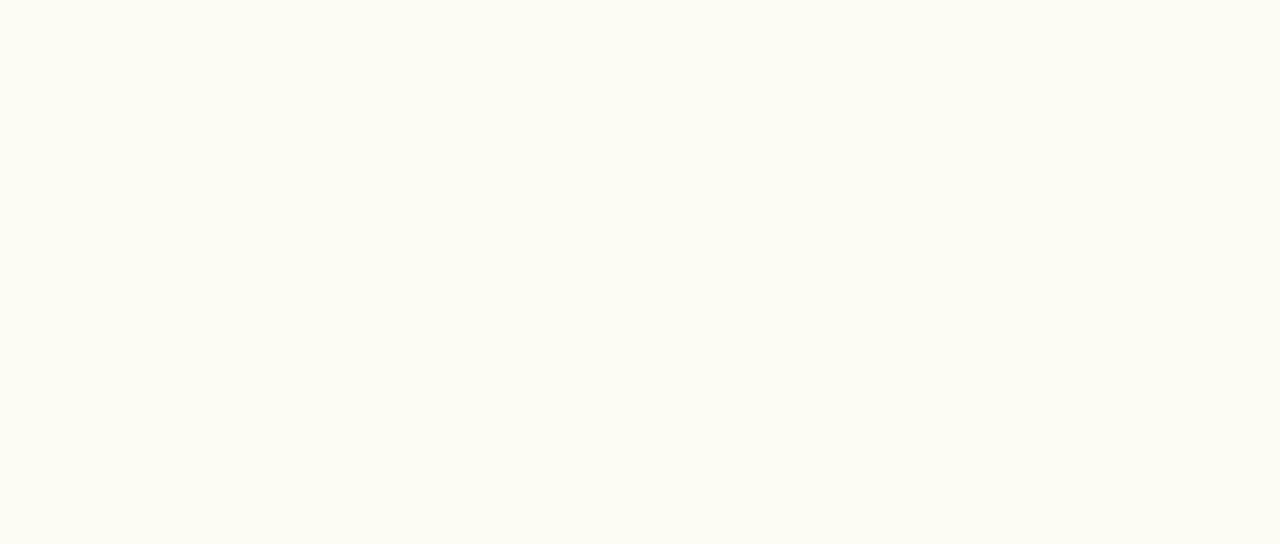
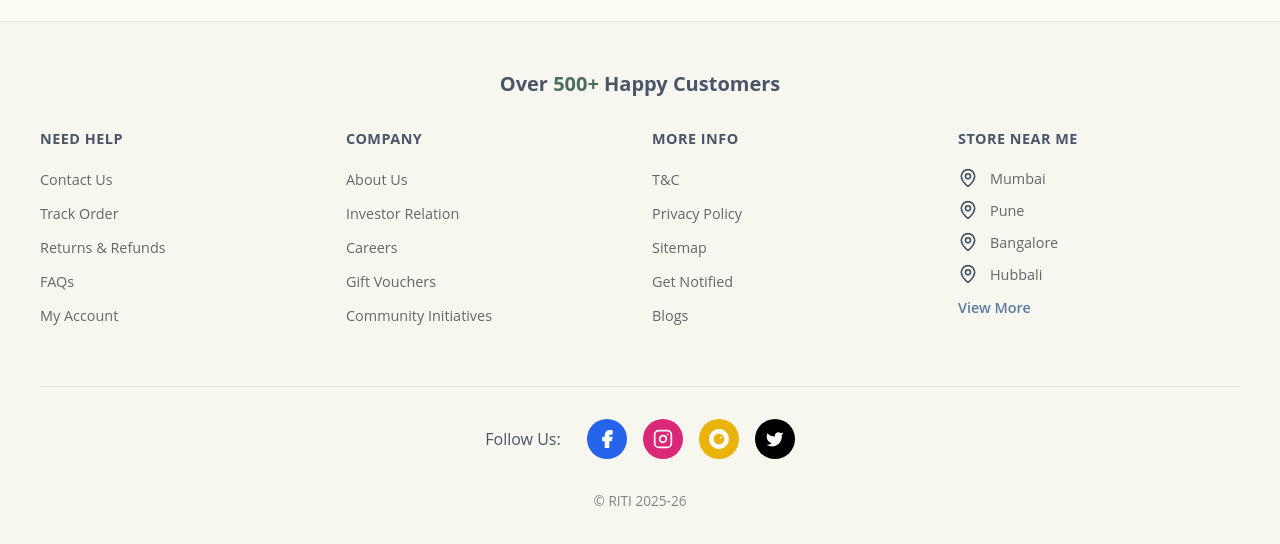
Before and after one commit to MudiyamGanesh/Meraki, a React (Vite) app in the folder frontend/: page /product/1 in a window 1280 px wide. Shown: the part 1965-2509 px from the top of the page. Before the commit the page ends 1986 px from the top, so only its background shows below. Built offline with nearby package versions, Linux system fonts and the light colour scheme.

Commit message:
Add Footer

```diff
--- a/frontend/src/App.jsx
+++ b/frontend/src/App.jsx
@@ -1,6 +1,7 @@
 import Navbar from './components/Navbar'
 import HeroCarousel  from './components/HeroCarousel';
 import HomePage from './HomePage.jsx'
+import Footer from './components/Footer.jsx';
 
 function App() {
 
@@ -10,6 +11,9 @@ function App() {
       <Navbar/>
       <HeroCarousel/>
       <HomePage/>
+
+      {/* Footer Component */}
+      <Footer/>
     </div>
   )
 }
--- /dev/null
+++ b/frontend/src/components/Footer.jsx
@@ -0,0 +1,127 @@
+import React, { useState } from 'react';
+import {
+  Facebook,
+  Instagram,
+  Twitter,
+  ChevronDown,
+  MapPin,
+  Mail,
+  Phone
+} from 'lucide-react';
+import '../css/Footer.css';
+
+const Footer = () => {
+  // State to toggle the footer expansion
+  const [isExpanded, setIsExpanded] = useState(false);
+
+  const toggleFooter = () => {
+    setIsExpanded(!isExpanded);
+  };
+
+  return (
+    <footer className="footer">
+      <div className="footer-container">
+
+        {/* Top Header */}
+        <div className="footer-header">
+          <p>Over <span className="highlight-text">500+</span> Happy Customers</p>
+        </div>
+
+        {/* The Trigger Button (Visible on Mobile, Hidden on Desktop) */}
+        <div className="know-more-section" onClick={toggleFooter}>
+          <span className="font-medium">Know more about RITI</span>
+          {/* Replaced SVG with Lucide ChevronDown */}
+          <ChevronDown
+            className={`chevron-icon ${isExpanded ? 'rotate-180' : ''}`}
+            size={20}
+          />
+        </div>
+
+        {/* Collapsible Content Wrapper */}
+        <div className={`footer-collapsible ${isExpanded ? 'open' : ''}`}>
+
+          {/* Main Links Grid */}
+          <div className="footer-links-grid">
+            {/* Need Help */}
+            <div className="footer-column">
+              <h4>NEED HELP</h4>
+              <ul>
+                <li><a href="#">Contact Us</a></li>
+                <li><a href="#">Track Order</a></li>
+                <li><a href="#">Returns & Refunds</a></li>
+                <li><a href="#">FAQs</a></li>
+                <li><a href="#">My Account</a></li>
+              </ul>
+            </div>
+
+            {/* Company */}
+            <div className="footer-column">
+              <h4>COMPANY</h4>
+              <ul>
+                <li><a href="#">About Us</a></li>
+                <li><a href="#">Investor Relation</a></li>
+                <li><a href="#">Careers</a></li>
+                <li><a href="#">Gift Vouchers</a></li>
+                <li><a href="#">Community Initiatives</a></li>
+              </ul>
+            </div>
+
+            {/* More Info */}
+            <div className="footer-column">
+              <h4>MORE INFO</h4>
+              <ul>
+                <li><a href="#">T&C</a></li>
+                <li><a href="#">Privacy Policy</a></li>
+                <li><a href="#">Sitemap</a></li>
+                <li><a href="#">Get Notified</a></li>
+                <li><a href="#">Blogs</a></li>
+              </ul>
+            </div>
+
+            {/* Store Near Me */}
+            <div className="footer-column">
+              <h4>STORE NEAR ME</h4>
+              <ul>
+                <li className="feature-row"><MapPin size={16} className="feature-icon"/> <a href="#">Mumbai</a></li>
+                <li className="feature-row"><MapPin size={16} className="feature-icon"/> <a href="#">Pune</a></li>
+                <li className="feature-row"><MapPin size={16} className="feature-icon"/> <a href="#">Bangalore</a></li>
+                <li className="feature-row"><MapPin size={16} className="feature-icon"/> <a href="#">Hubbali</a></li>
+                <li><a href="#" className="view-more">View More</a></li>
+              </ul>
+            </div>
+          </div>
+
+          {/* Social Icons */}
+          <div className="social-section">
+            <span style={{ marginRight: '10px' }}>Follow Us:</span>
+
+            <a href="#" className="social-icon-wrapper bg-fb">
+              <Facebook size={20} strokeWidth={1.5} fill="currentColor" />
+            </a>
+
+            <a href="#" className="social-icon-wrapper bg-insta">
+              <Instagram size={20} strokeWidth={2} />
+            </a>
+
+            {/* Snapchat (Custom SVG preserved as no Lucide equivalent exists) */}
+            <a href="#" className="social-icon-wrapper bg-snap">
+              <svg className="social-svg" viewBox="0 0 24 24">
+                <path d="M12 0C5.373 0 0 5.373 0 12s5.373 12 12 12 12-5.373 12-12S18.627 0 12 0zm0 18.385c-3.535 0-6.385-2.85-6.385-6.385 0-3.535 2.85-6.385 6.385-6.385 3.535 0 6.385 2.85 6.385 6.385 0 3.535-2.85 6.385-6.385 6.385zm3.744-8.176a1.247 1.247 0 11-2.494 0 1.247 1.247 0 012.494 0z"/>
+              </svg>
+            </a>
+
+            <a href="#" className="social-icon-wrapper bg-twitter">
+              <Twitter size={20} strokeWidth={0} fill="currentColor" />
+            </a>
+          </div>
+
+          {/* Copyright Section */}
+          <div className="copyright">© RITI 2025-26</div>
+
+        </div> {/* End of Collapsible */}
+      </div>
+    </footer>
+  );
+};
+
+export default Footer;
--- /dev/null
+++ b/frontend/src/css/Footer.css
@@ -0,0 +1,211 @@
+/* Footer.css */
+
+/* --- FOOTER CONTAINER --- */
+.footer {
+  /* Use secondary background to distinguish from main body content */
+  background-color: var(--bg-secondary);
+  color: var(--text-main);
+  padding: 3rem 1.5rem;
+  font-family: var(--font-main);
+  border-top: 1px solid var(--border-color);
+
+  /* Smooth transition for theme switching */
+  transition: background-color 0.3s ease, color 0.3s ease, border-color 0.3s ease;
+}
+
+.footer-container {
+  max-width: 1200px;
+  margin: 0 auto;
+}
+
+.footer-header {
+  text-align: center;
+  margin-bottom: 2rem;
+  font-size: 1.25rem;
+  font-weight: 700;
+  color: var(--text-main);
+}
+
+.highlight-text {
+  /* Highlighting text with the 'active' accent color (Forest Green) */
+  color: var(--accent-active);
+}
+
+/* --- THE TRIGGER BUTTON (Mobile Only) --- */
+.know-more-section {
+  display: flex;
+  justify-content: space-between;
+  align-items: center;
+  border-bottom: 1px solid var(--border-color);
+  padding-bottom: 1rem;
+  margin-bottom: 1rem;
+  cursor: pointer;
+  user-select: none;
+  background-color: transparent; /* Transparent so it takes the footer bg */
+  color: var(--text-main);
+}
+
+/* Arrow Animation */
+.chevron-icon {
+  width: 20px;
+  height: 20px;
+  transition: transform 0.4s ease;
+  color: var(--text-secondary);
+}
+
+.rotate-180 {
+  transform: rotate(180deg);
+}
+
+/* --- COLLAPSIBLE CONTAINER --- */
+/* MOBILE DEFAULT: Hidden (Height 0) */
+.footer-collapsible {
+  max-height: 0;
+  overflow: hidden;
+  transition: max-height 0.5s ease-in-out, opacity 0.5s ease-in-out;
+  opacity: 0;
+}
+
+/* MOBILE OPEN: Expanded */
+.footer-collapsible.open {
+  max-height: 2000px;
+  opacity: 1;
+}
+
+/* --- DESKTOP OVERRIDES --- */
+@media (min-width: 1024px) {
+  /* Hide the "Know More" button on Desktop */
+  .know-more-section {
+    display: none;
+  }
+
+  /* Always show footer content on Desktop */
+  .footer-collapsible {
+    max-height: none !important;
+    overflow: visible !important;
+    opacity: 1 !important;
+  }
+}
+
+/* --- GRID SYSTEM --- */
+.footer-links-grid {
+  display: grid;
+  grid-template-columns: 1fr 1fr; /* Mobile: 2 columns */
+  gap: 2.5rem 1.5rem;
+  text-align: left;
+  margin-top: 1rem;
+}
+
+@media (min-width: 1024px) {
+  .footer-links-grid {
+    grid-template-columns: repeat(4, 1fr); /* Desktop: 4 columns */
+  }
+}
+
+/* Link Columns */
+.footer-column h4 {
+  color: var(--text-main);
+  font-weight: 700;
+  margin-bottom: 1.25rem;
+  font-size: 0.9rem;
+  text-transform: uppercase;
+  letter-spacing: 0.5px;
+}
+
+.footer-column ul {
+  list-style: none;
+  padding: 0;
+  margin: 0;
+}
+
+.footer-column ul li {
+  margin-bottom: 0.75rem;
+}
+
+.footer-column a {
+  text-decoration: none;
+  color: var(--text-secondary);
+  font-size: 0.9rem;
+  transition: color 0.2s ease;
+}
+
+.footer-column a:hover {
+  /* Hover effect uses the Steel Blue accent */
+  color: var(--accent-hover);
+}
+
+/* Specific "View More" link style */
+.view-more {
+  color: var(--accent-hover) !important;
+  font-weight: 600;
+}
+
+/* Feature Rows (Icons with text) */
+.feature-row {
+  display: flex;
+  align-items: center;
+  justify-content: flex-start;
+  margin-bottom: 0.75rem;
+  font-size: 0.9rem;
+  color: var(--text-secondary);
+}
+
+.feature-icon {
+  width: 20px;
+  height: 20px;
+  margin-right: 0.75rem;
+  color: var(--text-main);
+  flex-shrink: 0;
+}
+
+/* --- SOCIAL & PAYMENT --- */
+.social-section {
+  display: flex;
+  justify-content: center;
+  align-items: center;
+  gap: 1rem;
+  margin-top: 3rem;
+  flex-wrap: wrap;
+  padding-top: 2rem;
+  border-top: 1px solid var(--border-color);
+}
+
+.social-icon-wrapper {
+  display: flex;
+  justify-content: center;
+  align-items: center;
+  width: 40px;
+  height: 40px;
+  border-radius: 50%;
+  color: white; /* Icons stay white inside the colored circles */
+  text-decoration: none;
+  transition: transform 0.2s ease, opacity 0.2s ease;
+}
+
+.social-icon-wrapper:hover {
+  transform: translateY(-3px);
+  opacity: 0.9;
+}
+
+.social-svg {
+  width: 20px;
+  height: 20px;
+  fill: currentColor;
+}
+
+/* Social Colors (kept specific for branding) */
+.bg-fb { background-color: #2563eb; }
+.bg-insta { background-color: #db2777; }
+.bg-snap { background-color: #eab308; }
+.bg-twitter { background-color: #000000; }
+/* Dark mode check: if background is dark, Twitter icon might need a white border or change */
+[data-theme="dark"] .bg-twitter { border: 1px solid #333; }
+
+/* Payment Methods */
+.copyright {
+  text-align: center;
+  margin-top: 2rem;
+  color: var(--text-secondary);
+  font-size: 0.85rem;
+  opacity: 0.8;
+}
```
